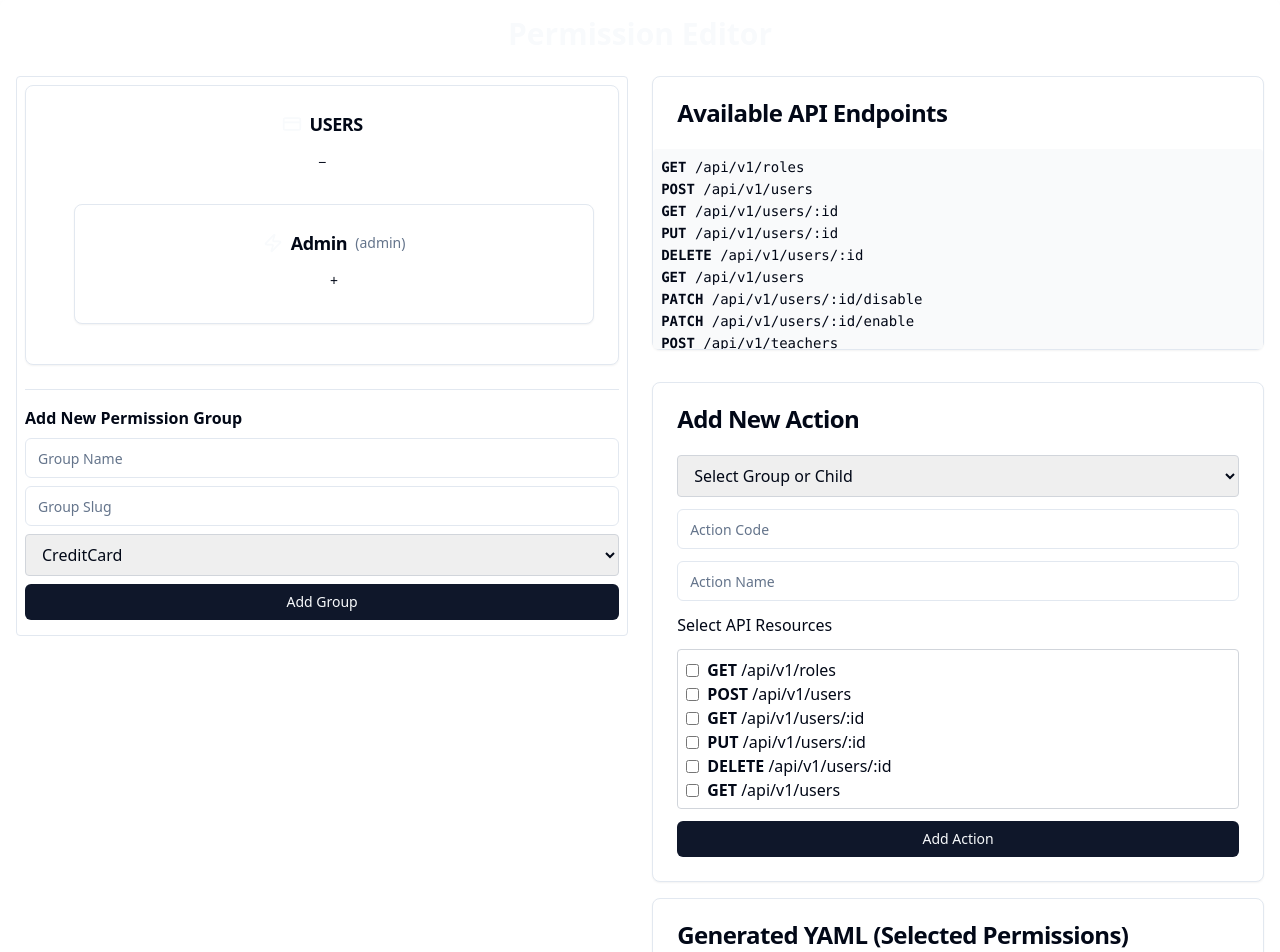
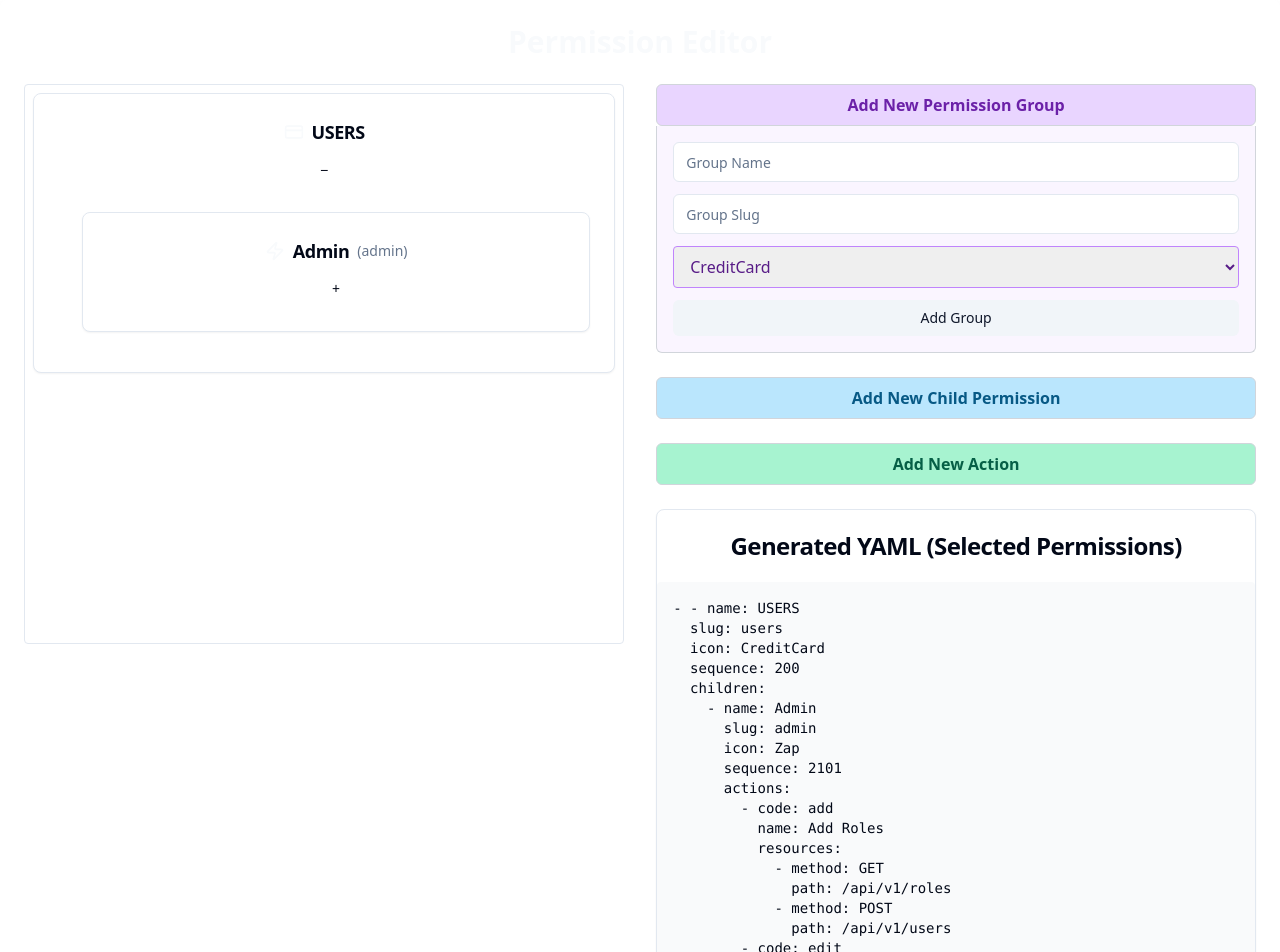
Before and after one commit to sub-rat/permission-yaml-generator, a React (Vite) app: page /permissions in a window 1280 px wide. Shown: the top 952 px of the page. Built offline with nearby package versions, Linux system fonts and the light colour scheme.

Commit message:
Refactor: Improve UI/UX and streamline permission editor
- Hide "Available API Endpoints" section.
- Improve overall UI/UX for better user experience.
- Enhance fluent editing capabilities.

```diff
--- a/src/pages/PermissionEditor.tsx
+++ b/src/pages/PermissionEditor.tsx
@@ -1,3 +1,4 @@
+
 import React, { useState, useCallback, useEffect } from "react";
 import { PermissionGroupComponent } from "../components/PermissionGroup";
 import { toast } from "../hooks/use-toast";
@@ -6,6 +7,7 @@ import { TooltipProvider } from "../components/ui/tooltip";
 import { Button } from "../components/ui/button";
 import { Input } from "../components/ui/input";
 import { Textarea } from "../components/ui/textarea";
+import { Collapsible, CollapsibleTrigger, CollapsibleContent } from "../components/ui/collapsible";
 
 type ApiResource = {
   method: string;
@@ -247,12 +249,6 @@ const PermissionEditor = () => {
     toast({ title: "Child added", description: `Child "${newChildName.trim()}" added successfully.` });
   };
 
-  const apiRouteOptions = apiRoutes.map((route, idx) => ({
-    id: idx,
-    label: `${route.method} ${route.path}`,
-    value: route,
-  }));
-
   const addActionToGroupOrChild = () => {
     if (!selectedGroupOrChildForNewAction) {
       toast({ title: "Validation error", description: "Select group or child for new action" });
@@ -433,13 +429,20 @@ const PermissionEditor = () => {
     return `- ${yaml.trimStart()}`;
   }
 
+  const apiRouteOptions = apiRoutes.map((route, idx) => ({
+    id: idx,
+    label: `${route.method} ${route.path}`,
+    value: route,
+  }));
+
   return (
-    <section className="min-h-screen max-w-7xl mx-auto p-4 bg-white rounded-md shadow-md">
-      <h1 className="text-3xl font-bold mb-6 text-center text-primary-foreground">Permission Editor</h1>
+    <section className="min-h-screen max-w-7xl mx-auto p-6 bg-white rounded-md shadow-md">
+      <h1 className="text-3xl font-bold mb-6 text-center text-primary-foreground select-none">Permission Editor</h1>
       <TooltipProvider>
-        <div className="flex flex-col md:flex-row gap-6">
+        <div className="flex flex-col md:flex-row gap-8">
+          {/* Left panel: Permissions tree */}
           <div className="md:w-1/2 overflow-y-auto max-h-[70vh] p-2 border rounded">
-            <div className="mb-6 space-y-4">
+            <div className="">
               {permissions.map((grp) => (
                 <PermissionGroupComponent
                   key={grp.slug}
@@ -449,8 +452,15 @@ const PermissionEditor = () => {
                 />
               ))}
             </div>
-            <div className="border-t pt-4">
-              <h2 className="font-semibold mb-2">Add New Permission Group</h2>
+          </div>
+          {/* Right panel: Form Collapsibles */}
+          <div className="md:w-1/2 flex flex-col gap-6">
+            {/* Collapsible Add New Group */}
+            <Collapsible defaultOpen>
+              <CollapsibleTrigger className="w-full cursor-pointer border border-gray-300 bg-purple-200 py-2 px-4 rounded-md text-center font-semibold text-purple-800 hover:bg-purple-300 transition-colors">
+                Add New Permission Group
+              </CollapsibleTrigger>
+              <CollapsibleContent className="p-4 border border-t-0 border-gray-300 rounded-b-md bg-purple-50 space-y-3">
                 <Input
                   type="text"
                   placeholder="Group Name"
@@ -468,22 +478,30 @@ const PermissionEditor = () => {
                 <select
                   value={newGroupIcon}
                   onChange={(e) => setNewGroupIcon(e.target.value as any)}
-                className="mb-2 w-full rounded border border-gray-300 px-3 py-2"
+                  className="mb-2 w-full rounded border border-purple-400 px-3 py-2 text-purple-900 focus:outline-none focus:ring-2 focus:ring-purple-500"
+                  aria-label="Select Group Icon"
                 >
                   <option value="CreditCard">CreditCard</option>
                   <option value="Zap">Zap</option>
                   <option value="Home">Home</option>
                 </select>
-              <Button onClick={addPermissionGroup} className="w-full" size="sm">
+                <Button onClick={addPermissionGroup} className="w-full" size="sm" variant="secondary">
                   Add Group
                 </Button>
-            </div>
-            <div className="border-t pt-4 mt-4">
-              <h2 className="font-semibold mb-2">Add New Child Permission</h2>
+              </CollapsibleContent>
+            </Collapsible>
+
+            {/* Collapsible Add New Child */}
+            <Collapsible>
+              <CollapsibleTrigger className="w-full cursor-pointer border border-gray-300 bg-sky-200 py-2 px-4 rounded-md text-center font-semibold text-sky-800 hover:bg-sky-300 transition-colors">
+                Add New Child Permission
+              </CollapsibleTrigger>
+              <CollapsibleContent className="p-4 border border-t-0 border-gray-300 rounded-b-md bg-sky-50 space-y-3">
                 <select
                   value={currentParentSlugForChild ?? ""}
                   onChange={(e) => setCurrentParentSlugForChild(e.target.value)}
-                className="mb-2 w-full rounded border border-gray-300 px-3 py-2"
+                  className="mb-2 w-full rounded border border-sky-400 px-3 py-2 text-sky-900 focus:outline-none focus:ring-2 focus:ring-sky-500"
+                  aria-label="Select Parent Group"
                 >
                   <option value="" disabled>
                     Select Parent Group
@@ -525,43 +543,25 @@ const PermissionEditor = () => {
                 <select
                   value={newChildIcon}
                   onChange={(e) => setNewChildIcon(e.target.value as any)}
-                className="mb-2 w-full rounded border border-gray-300 px-3 py-2"
+                  className="mb-2 w-full rounded border border-sky-400 px-3 py-2 text-sky-900 focus:outline-none focus:ring-2 focus:ring-sky-500"
+                  aria-label="Select Child Icon"
                 >
                   <option value="CreditCard">CreditCard</option>
                   <option value="Zap">Zap</option>
                   <option value="Home">Home</option>
                 </select>
-              <Button onClick={addPermissionChild} className="w-full" size="sm">
+                <Button onClick={addPermissionChild} className="w-full" size="sm" variant="secondary">
                   Add Child
                 </Button>
-            </div>
-          </div>
-          <div className="md:w-1/2 flex flex-col gap-4">
-            <Card className="mb-4">
-              <CardHeader>
-                <CardTitle>Available API Endpoints</CardTitle>
-              </CardHeader>
-              <CardContent className="max-h-[200px] overflow-y-auto text-sm font-mono bg-gray-50 p-2 rounded">
-                {apiRoutes.length === 0 ? (
-                  <p>Loading API routes...</p>
-                ) : (
-                  <ul>
-                    {apiRoutes.map(({ method, path }, i) => (
-                      <li key={`${method}-${path}-${i}`} className="mb-0.5">
-                        <code>
-                          <span className="font-semibold">{method}</span> {path}
-                        </code>
-                      </li>
-                    ))}
-                  </ul>
-                )}
-              </CardContent>
-            </Card>
-            <Card className="overflow-auto">
-              <CardHeader>
-                <CardTitle>Add New Action</CardTitle>
-              </CardHeader>
-              <CardContent className="space-y-3">
+              </CollapsibleContent>
+            </Collapsible>
+
+            {/* Collapsible Add New Action */}
+            <Collapsible>
+              <CollapsibleTrigger className="w-full cursor-pointer border border-gray-300 bg-emerald-200 py-2 px-4 rounded-md text-center font-semibold text-emerald-800 hover:bg-emerald-300 transition-colors">
+                Add New Action
+              </CollapsibleTrigger>
+              <CollapsibleContent className="p-4 border border-t-0 border-gray-300 rounded-b-md bg-emerald-50 space-y-3">
                 <select
                   value={selectedGroupOrChildForNewAction?.slug ?? ""}
                   onChange={(e) => {
@@ -579,7 +579,8 @@ const PermissionEditor = () => {
                     }
                     setSelectedGroupOrChildForNewAction(null);
                   }}
-                  className="w-full rounded border border-gray-300 px-3 py-2"
+                  className="w-full rounded border border-emerald-400 px-3 py-2 text-emerald-900 focus:outline-none focus:ring-2 focus:ring-emerald-500"
+                  aria-label="Select Group or Child for Action"
                 >
                   <option value="" disabled>
                     Select Group or Child
@@ -610,8 +611,8 @@ const PermissionEditor = () => {
                   onChange={(e) => setNewActionName(e.target.value)}
                 />
                 <label className="block mb-1 font-medium">Select API Resources</label>
-                <div className="max-h-40 overflow-y-auto border border-gray-300 rounded p-2">
-                  {apiRoutes.length === 0 && <p>Loading routes...</p>}
+                <div className="max-h-40 overflow-y-auto border border-emerald-400 rounded p-2">
+                  {apiRoutes.length === 0 && <p className="text-sm text-muted-foreground">Loading routes...</p>}
                   {apiRoutes.map((route, i) => {
                     const checked = selectedApiResourcesForNewAction.some(
                       (res) => res.method === route.method && res.path === route.path
@@ -634,23 +635,25 @@ const PermissionEditor = () => {
                             }
                           }}
                         />
-                        <span>
+                        <span className="text-emerald-900">
                           <span className="font-semibold">{route.method}</span> {route.path}
                         </span>
                       </label>
                     );
                   })}
                 </div>
-                <Button onClick={addActionToGroupOrChild} className="w-full" size="sm">
+                <Button onClick={addActionToGroupOrChild} className="w-full" size="sm" variant="secondary">
                   Add Action
                 </Button>
-              </CardContent>
-            </Card>
+              </CollapsibleContent>
+            </Collapsible>
+
+            {/* YAML Output */}
             <Card className="overflow-auto">
               <CardHeader>
-                <CardTitle>Generated YAML (Selected Permissions)</CardTitle>
+                <CardTitle className="text-center">Generated YAML (Selected Permissions)</CardTitle>
               </CardHeader>
-              <CardContent className="overflow-auto max-h-[50vh] bg-gray-50 p-2 rounded whitespace-pre-wrap font-mono text-sm">
+              <CardContent className="overflow-auto max-h-[50vh] bg-gray-50 p-4 rounded font-mono text-sm whitespace-pre-wrap">
                 {generateYaml(permissions)}
               </CardContent>
             </Card>
```
Lines whose indentation alone changed are shown as unchanged.
